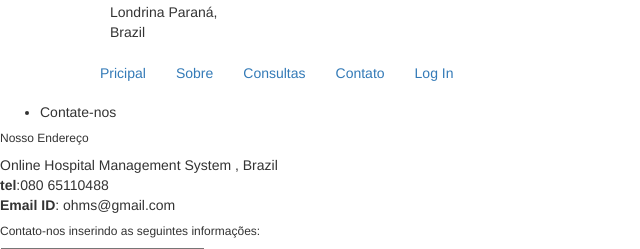
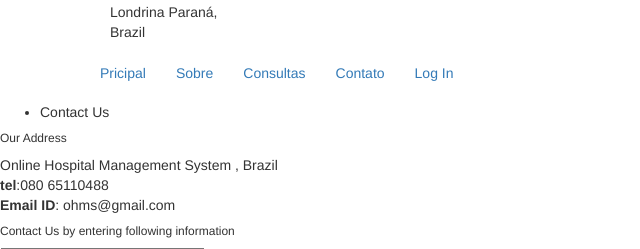
Before and after one commit to gpdax/HMS, a PHP site: page /contactus.php in a window 1280 px wide. Shown: the part 288-537 px from the top of the page, without its empty margins (0-640 px from the left). Run offline with PHP 8.4, Linux system fonts and the light colour scheme; a stand-in replaces the project's code that opens the database connection; some libraries are stand-ins or nearby versions.

Commit message:
Update contactus.php

```diff
--- a/contactus.php
+++ b/contactus.php
@@ -14,13 +14,13 @@ if(isset($_POST[submit]))
 <div class="wrapper col2">
   <div id="breadcrumb">
     <ul>
-      <li class="first">Contate-nos</li>
+      <li class="first">Contact Us</li>
     </ul>
   </div>
 </div>
 <div class="wrapper col4">
   <div id="container">
-    <h6>Nosso Endereço</h6>
+    <h6>Our Address</h6>
     <p>
 Online Hospital Management System , Brazil<br />
 
@@ -28,7 +28,7 @@ Online Hospital Management System , Brazil<br />
 
 <strong>Email ID</strong>: ohms@gmail.com</p>
 
-        <h6>Contato-nos inserindo as seguintes informações:</h6>
+        <h6>Contact Us by entering following information</h6>
             <form action="" method="post">
           <p>
             <input type="text" name="name" id="name" value="" size="22" />
```
